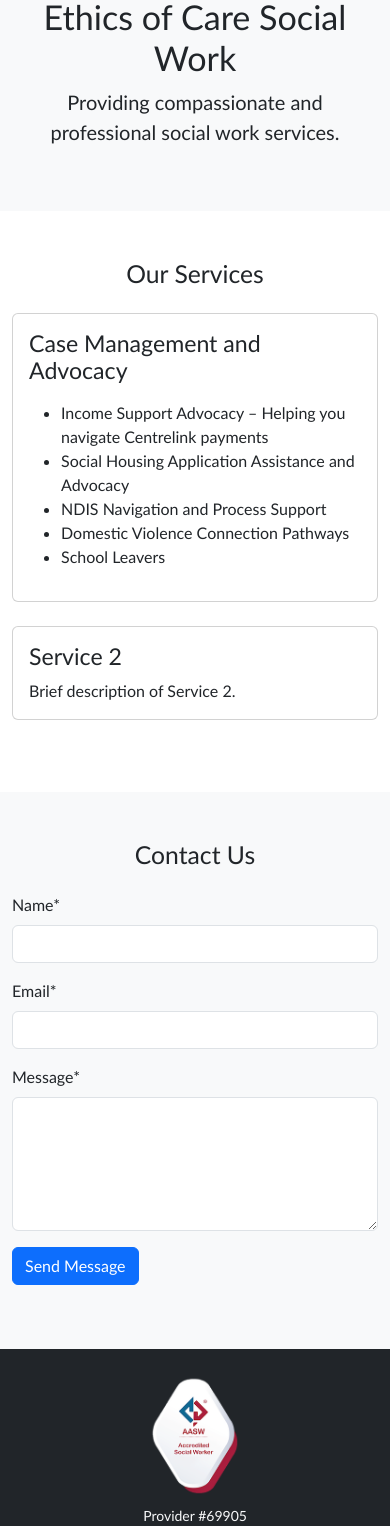
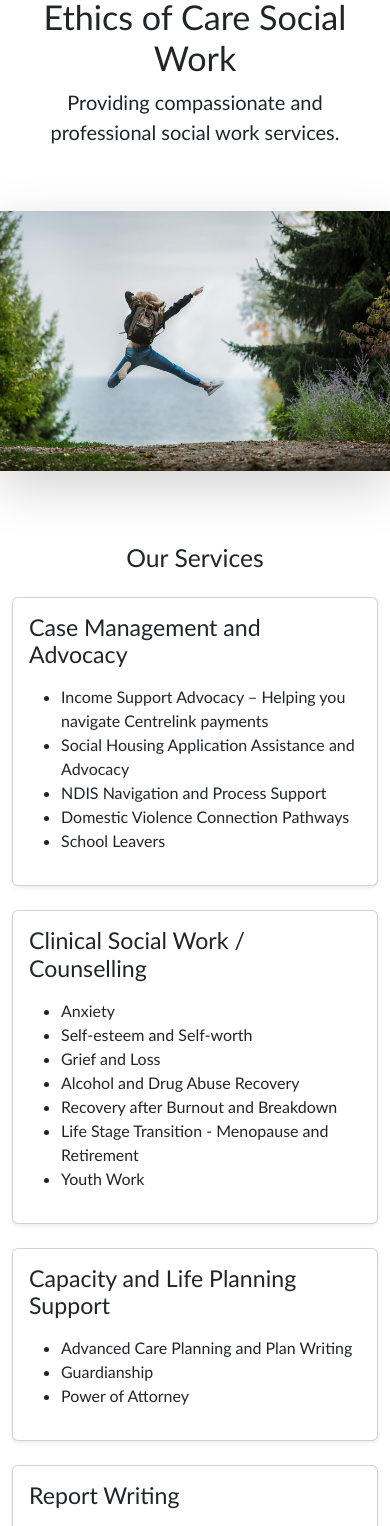
Before and after one commit to axel-t81/ssws-privatepractice-website, a Django app: page / in a window 390 px wide. Shown: the part 133-1659 px from the top of the page. Run offline with Django 4.2, Linux system fonts and the light colour scheme; some libraries are stand-ins or nearby versions; some web fonts are replaced.

Commit message:
Finalising content and business logic

```diff
--- a/templates/base.html
+++ b/templates/base.html
@@ -11,6 +11,12 @@
     <link rel="stylesheet" href="https://cdn.jsdelivr.net/npm/bootstrap-icons@1.11.0/font/bootstrap-icons.css">
     <!-- Custom CSS (optional) -->
     <link rel="stylesheet" href="{% static 'css/styles.css' %}">
+    <style>
+        .hover-shadow-lg:hover {
+            box-shadow: 0 1rem 3rem rgba(0,0,0,.175)!important;
+            transition: box-shadow 0.3s ease-in-out;
+        }
+    </style>
 </head>
 <body>
     <!-- Quick Exit Button -->
@@ -24,16 +30,16 @@
             <a class="navbar-brand" href="/">
                 <img src="{% static 'assets/logo.png' %}" alt="Ethical Social Work Services" height="40" style="max-width: 300px; object-fit: contain;">
             </a>
-            <button class="navbar-toggler" type="button" data-bs-toggle="collapse" data-bs-target="#navbarNav">
+            <button class="navbar-toggler" type="button" data-bs-toggle="collapse" data-bs-target="#navbarNav" aria-controls="navbarNav" aria-expanded="false" aria-label="Toggle navigation">
                 <span class="navbar-toggler-icon"></span>
             </button>
             <div class="collapse navbar-collapse" id="navbarNav">
                 <ul class="navbar-nav ms-auto">
                     <li class="nav-item">
-                        <a class="nav-link" href="#services">Services</a>
+                        <a class="nav-link" href="{% url 'home' %}#services">Services</a>
                     </li>
                     <li class="nav-item">
-                        <a class="nav-link" href="#contact">Contact</a>
+                        <a class="nav-link" href="{% url 'home' %}#get-started">Get Started</a>
                     </li>
                     <li class="nav-item">
                         <a class="nav-link" href="{% url 'about' %}">About</a>
@@ -59,12 +65,16 @@
                          style="width: 25%;">
                     <p class="small">Provider #69905</p>
                 </div>
+
                 <div class="col-md-4 text-center">
+                    <!--
                     <img src="{% static 'accreditations/accreditation2.png' %}"
                          alt="Accreditation 2"
                          class="img-fluid mb-2">
                     <p class="small">Member #: 67890</p>
+                    -->
                 </div>
+
                 <div class="col-md-4 text-center">
                     <h5 class="mb-3">Contact Us</h5>
                     <p class="mb-1"><i class="bi bi-geo-alt"></i> Canberra, ACT</p>
--- a/templates/home.html
+++ b/templates/home.html
@@ -4,20 +4,25 @@
 
 {% block content %}
     <!-- Hero Section -->
-    <section class="bg-light py-5 text-center">
+    <section class="bg-white py-5 text-center">
         <div class="container">
             <h1 class="display-4">Ethics of Care Social Work</h1>
             <p class="lead">Providing compassionate and professional social work services.</p>
         </div>
     </section>
 
+    <!-- Hero Image Section -->
+    <section class="position-relative">
+        <img src="{% static 'assets/nature-jump.jpg' %}" alt="Nature Jump" class="img-fluid w-100 shadow-lg" style="max-height: 500px; object-fit: cover;">
+    </section>
+
     <!-- Services Section -->
-    <section id="services" class="py-5">
-        <div class="container">
+    <section id="services" class="py-5" style="scroll-margin-top: 3em;">
+        <div class="container py-4">
             <h2 class="text-center mb-4">Our Services</h2>
             <div class="row">
                 <div class="col-md-6 mb-4">
-                    <div class="card h-100">
+                    <div class="card h-100 shadow-sm hover-shadow-lg">
                         <div class="card-body">
                             <h3 class="card-title">Case Management and Advocacy</h3>
                             <p class="card-text">
@@ -33,10 +38,49 @@
                     </div>
                 </div>
                 <div class="col-md-6 mb-4">
-                    <div class="card h-100">
+                    <div class="card h-100 shadow-sm hover-shadow-lg">
                         <div class="card-body">
-                            <h3 class="card-title">Service 2</h3>
-                            <p class="card-text">Brief description of Service 2.</p>
+                            <h3 class="card-title">Clinical Social Work / Counselling</h3>
+                            <p class="card-text">
+                                <ul>
+                                    <li>Anxiety</li>
+                                    <li>Self-esteem and Self-worth</li>
+                                    <li>Grief and Loss</li>
+                                    <li>Alcohol and Drug Abuse Recovery</li>
+                                    <li>Recovery after Burnout and Breakdown</li>
+                                    <li>Life Stage Transition - Menopause and Retirement</li>
+                                    <li>Youth Work</li>
+                                </ul>
+                            </p>
+                        </div>
+                    </div>
+                </div>
+            </div>
+            <div class="row">
+                <div class="col-md-6 mb-4">
+                    <div class="card h-100 shadow-sm hover-shadow-lg">
+                        <div class="card-body">
+                            <h3 class="card-title">Capacity and Life Planning Support</h3>
+                            <p class="card-text">
+                                <ul>
+                                    <li>Advanced Care Planning and Plan Writing</li>
+                                    <li>Guardianship</li>
+                                    <li>Power of Attorney</li>
+                                </ul>
+                            </p>
+                        </div>
+                    </div>
+                </div>
+                <div class="col-md-6 mb-4">
+                    <div class="card h-100 shadow-sm hover-shadow-lg">
+                        <div class="card-body">
+                            <h3 class="card-title">Report Writing</h3>
+                            <p class="card-text">
+                                <ul>
+                                    <li>Biopsychosocial Report Writing for Legal</li>
+                                    <li>Support Letters for Housing, Centrelink, NDIS</li>
+                                </ul>
+                            </p>
                         </div>
                     </div>
                 </div>
@@ -44,10 +88,35 @@
         </div>
     </section>
 
+    <!-- Flowers Hero Section -->
+    <section class="position-relative">
+        <img src="{% static 'assets/long-road.png' %}" alt="Flowers" class="img-fluid w-100 shadow-lg" style="max-height: 250px; object-fit: cover;">
+    </section>
+
     <!-- Contact Section -->
-    <section id="contact" class="py-5 bg-light">
-        <div class="container">
-            <h2 class="text-center mb-4">Contact Us</h2>
+    <section id="get-started" class="py-5 bg-light" style="scroll-margin-top: 3em;">
+        <div class="container py-4">
+            <h2 class="text-center mb-4">Get Started</h2>
+            <div class="row justify-content-center">
+                <div class="col-lg-9 border border-primary">
+                    <h4 class="text-center mb-4">How We Get Started</h4>
+                    <p class="text-center mb-4">
+                        <ol>
+                            <li>Submit Your Details</li>
+                            <li>We Review Your Details</li>
+                            <li>We Contact You</li>
+                            <li>We Schedule a Meeting</li>
+                            <li>We Start Working Together</li>
+                        </ol>
+                    </p>
+
+                    <h4 class="text-center mb-4">Submit Your Details</h4>
+                    <p class="text-center mb-4">
+                        ONLINE FORM WILL GO HERE
+                    </p>
+                </div>
+            </div>
+            <!--
             {% if messages %}
                 {% for message in messages %}
                     <div class="alert alert-{{ message.tags }} alert-dismissible fade show" role="alert">
@@ -61,6 +130,7 @@
                     {% crispy form %}
                 </div>
             </div>
+            -->
         </div>
     </section>
 {% endblock %}
```
Also changed, not shown: templates/about.html (+12 -8 lines), db.sqlite3, static/assets/koji-2.png (added), static/assets/nature-jump.jpg (added), static/assets/sarah-2.png (added), 1 other file.
